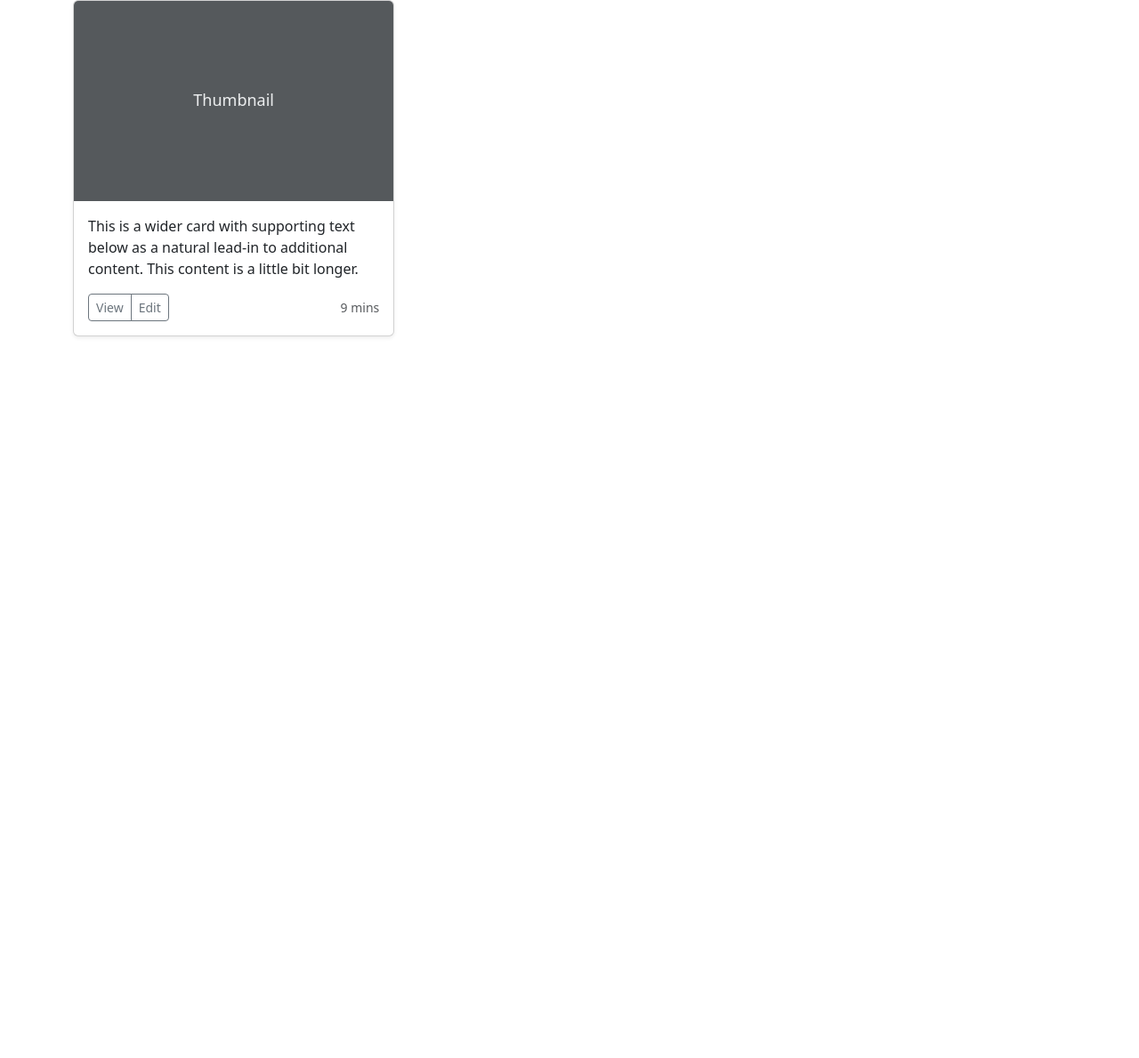
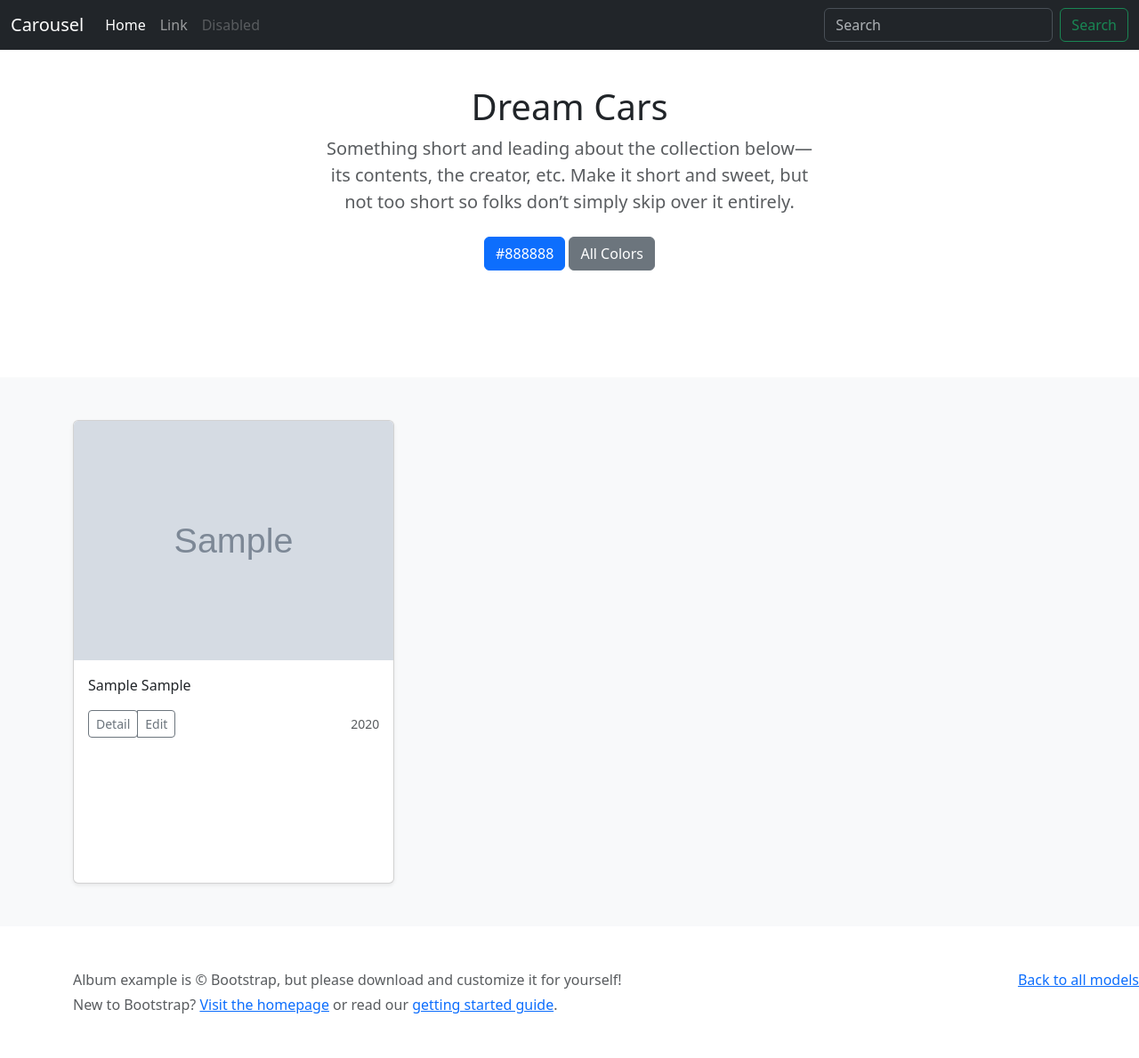
Before and after one commit to ByteAboveTheSky/python_djungo, a Django app: page / in a window 1280 px wide. Shown: the whole page at 89% size. Before the commit the page ends 379 px from the top, so only its background shows below. Run offline with Django 5.2, Linux system fonts and the light colour scheme; tables that the repository leaves empty hold one stand-in row (values such as "Sample post"); grey boxes marked "Sample" are stand-in pictures; some libraries are stand-ins or nearby versions.

Commit message:
finished fancy car with templates

```diff
--- /dev/null
+++ b/fancy_cars/dream_cars/garage/templates/garage/_footer.html
@@ -0,0 +1,8 @@
+<footer class="text-body-secondary py-5">
+    <p class="float-end"><a href="{% url 'list-view' %}">Back to all models</a></p>
+    <div class="container">
+        <p class="mb-1">Album example is &copy; Bootstrap, but please download and customize it for yourself!</p>
+        <p class="mb-0">New to Bootstrap? <a href="/">Visit the homepage</a> or read our <a
+                href="../getting-started/introduction">getting started guide</a>.</p>
+    </div>
+</footer>
--- /dev/null
+++ b/fancy_cars/dream_cars/garage/templates/garage/_menu.html
@@ -0,0 +1,17 @@
+<header data-bs-theme="dark">
+    <nav class="navbar navbar-expand-md navbar-dark fixed-top bg-dark">
+      <div class="container-fluid"> <a class="navbar-brand" href="#">Carousel</a> <button class="navbar-toggler"
+          type="button" data-bs-toggle="collapse" data-bs-target="#navbarCollapse" aria-controls="navbarCollapse"
+          aria-expanded="false" aria-label="Toggle navigation"> <span class="navbar-toggler-icon"></span> </button>
+        <div class="collapse navbar-collapse" id="navbarCollapse">
+          <ul class="navbar-nav me-auto mb-2 mb-md-0">
+            <li class="nav-item"> <a class="nav-link active" aria-current="page" href="#">Home</a> </li>
+            <li class="nav-item"> <a class="nav-link" href="#">Link</a> </li>
+            <li class="nav-item"> <a class="nav-link disabled" aria-disabled="true">Disabled</a> </li>
+          </ul>
+          <form class="d-flex" role="search"> <input class="form-control me-2" type="search" placeholder="Search"
+              aria-label="Search"> <button class="btn btn-outline-success" type="submit">Search</button> </form>
+        </div>
+      </div>
+    </nav>
+  </header>
--- a/fancy_cars/dream_cars/garage/templates/garage/car_list.html
+++ b/fancy_cars/dream_cars/garage/templates/garage/car_list.html
@@ -1,34 +1,94 @@
 {% load static %}
-<html>
+<!DOCTYPE html>
+<html lang="en" data-bs-theme="auto">
+
 <head>
     <meta charset="utf-8">
     <meta name="viewport" content="width=device-width, initial-scale=1">
     <meta name="description" content="">
-        <meta name="author" content="Mark Otto, Jacob Thornton, and Bootstrap contributors">
+    <meta name="author" content="Built by me">
     <meta name="generator" content="Astro v5.7.10">
-        <title>My Restaurant App</title>
+    <title>Fancy Cars Project</title>
     <link rel="canonical" href="https://getbootstrap.com/docs/5.3/examples/album/">
     <script src="{% static 'garage/assets/js/color-modes.js' %}"></script>
-        <link href="{% static 'garage/assets/dist/css/bootstrap.min.css' %}" rel="stylesheet" integrity="sha384-4Q6Gf2aSP4eDXB8Miphtr37CMZZQ5oXLH2yaXMJ2w8e2ZtHTl7GptT4jmndRuHDT">
-        <link rel="apple-touch-icon" href="/docs/5.3/assets/img/favicons/apple-touch-icon.png" sizes="180x180"><link rel="icon" href="/docs/5.3/assets/img/favicons/favicon-32x32.png" sizes="32x32" type="image/png">
-        <link rel="icon" href="/docs/5.3/assets/img/favicons/favicon-16x16.png" sizes="16x16" type="image/png">
-        <link rel="manifest" href="/docs/5.3/assets/img/favicons/manifest.json">
-        <link rel="mask-icon" href="/docs/5.3/assets/img/favicons/safari-pinned-tab.svg" color="#712cf9">
-        <link rel="icon" href="/docs/5.3/assets/img/favicons/favicon.ico">
-        <meta name="theme-color" content="#712cf9"><style>.bd-placeholder-img{font-size:1.125rem;text-anchor:middle;-webkit-user-select:none;-moz-user-select:none;user-select:none}@media (min-width: 768px){.bd-placeholder-img-lg{font-size:3.5rem}}.b-example-divider{width:100%;height:3rem;background-color:#0000001a;border:solid rgba(0,0,0,.15);border-width:1px 0;box-shadow:inset 0 .5em 1.5em #0000001a,inset 0 .125em .5em #00000026}.b-example-vr{flex-shrink:0;width:1.5rem;height:100vh}.bi{vertical-align:-.125em;fill:currentColor}.nav-scroller{position:relative;z-index:2;height:2.75rem;overflow-y:hidden}.nav-scroller .nav{display:flex;flex-wrap:nowrap;padding-bottom:1rem;margin-top:-1px;overflow-x:auto;text-align:center;white-space:nowrap;-webkit-overflow-scrolling:touch}.btn-bd-primary{--bd-violet-bg: #712cf9;--bd-violet-rgb: 112.520718, 44.062154, 249.437846;--bs-btn-font-weight: 600;--bs-btn-color: var(--bs-white);--bs-btn-bg: var(--bd-violet-bg);--bs-btn-border-color: var(--bd-violet-bg);--bs-btn-hover-color: var(--bs-white);--bs-btn-hover-bg: #6528e0;--bs-btn-hover-border-color: #6528e0;--bs-btn-focus-shadow-rgb: var(--bd-violet-rgb);--bs-btn-active-color: var(--bs-btn-hover-color);--bs-btn-active-bg: #5a23c8;--bs-btn-active-border-color: #5a23c8}.bd-mode-toggle{z-index:1500}.bd-mode-toggle .bi{width:1em;height:1em}.bd-mode-toggle .dropdown-menu .active .bi{display:block!important}
+    <link href="{% static 'garage/assets/dist/css/bootstrap.min.css' %}" rel="stylesheet">
     </style>
 </head>
+
+<body> <svg xmlns="http://www.w3.org/2000/svg" class="d-none">
+    <symbol id="check2" viewBox="0 0 16 16">
+        <path
+            d="M13.854 3.646a.5.5 0 0 1 0 .708l-7 7a.5.5 0 0 1-.708 0l-3.5-3.5a.5.5 0 1 1 .708-.708L6.5 10.293l6.646-6.647a.5.5 0 0 1 .708 0z">
+        </path>
+    </symbol>
+    <symbol id="circle-half" viewBox="0 0 16 16">
+        <path d="M8 15A7 7 0 1 0 8 1v14zm0 1A8 8 0 1 1 8 0a8 8 0 0 1 0 16z"></path>
+    </symbol>
+    <symbol id="moon-stars-fill" viewBox="0 0 16 16">
+        <path
+            d="M6 .278a.768.768 0 0 1 .08.858 7.208 7.208 0 0 0-.878 3.46c0 4.021 3.278 7.277 7.318 7.277.527 0 1.04-.055 1.533-.16a.787.787 0 0 1 .81.316.733.733 0 0 1-.031.893A8.349 8.349 0 0 1 8.344 16C3.734 16 0 12.286 0 7.71 0 4.266 2.114 1.312 5.124.06A.752.752 0 0 1 6 .278z">
+        </path>
+        <path
+            d="M10.794 3.148a.217.217 0 0 1 .412 0l.387 1.162c.173.518.579.924 1.097 1.097l1.162.387a.217.217 0 0 1 0 .412l-1.162.387a1.734 1.734 0 0 0-1.097 1.097l-.387 1.162a.217.217 0 0 1-.412 0l-.387-1.162A1.734 1.734 0 0 0 9.31 6.593l-1.162-.387a.217.217 0 0 1 0-.412l1.162-.387a1.734 1.734 0 0 0 1.097-1.097l.387-1.162zM13.863.099a.145.145 0 0 1 .274 0l.258.774c.115.346.386.617.732.732l.774.258a.145.145 0 0 1 0 .274l-.774.258a1.156 1.156 0 0 0-.732.732l-.258.774a.145.145 0 0 1-.274 0l-.258-.774a1.156 1.156 0 0 0-.732-.732l-.774-.258a.145.145 0 0 1 0-.274l.774-.258c.346-.115.617-.386.732-.732L13.863.1z">
+        </path>
+    </symbol>
+    <symbol id="sun-fill" viewBox="0 0 16 16">
+        <path
+            d="M8 12a4 4 0 1 0 0-8 4 4 0 0 0 0 8zM8 0a.5.5 0 0 1 .5.5v2a.5.5 0 0 1-1 0v-2A.5.5 0 0 1 8 0zm0 13a.5.5 0 0 1 .5.5v2a.5.5 0 0 1-1 0v-2A.5.5 0 0 1 8 13zm8-5a.5.5 0 0 1-.5.5h-2a.5.5 0 0 1 0-1h2a.5.5 0 0 1 .5.5zM3 8a.5.5 0 0 1-.5.5h-2a.5.5 0 0 1 0-1h2A.5.5 0 0 1 3 8zm10.657-5.657a.5.5 0 0 1 0 .707l-1.414 1.415a.5.5 0 1 1-.707-.708l1.414-1.414a.5.5 0 0 1 .707 0zm-9.193 9.193a.5.5 0 0 1 0 .707L3.05 13.657a.5.5 0 0 1-.707-.707l1.414-1.414a.5.5 0 0 1 .707 0zm9.193 2.121a.5.5 0 0 1-.707 0l-1.414-1.414a.5.5 0 0 1 .707-.707l1.414 1.414a.5.5 0 0 1 0 .707zM4.464 4.465a.5.5 0 0 1-.707 0L2.343 3.05a.5.5 0 1 1 .707-.707l1.414 1.414a.5.5 0 0 1 0 .708z">
+        </path>
+    </symbol>
+</svg>
+
+{% include 'garage/_menu.html' %}
+<main>
+    <section class="py-5 text-center container">
+        <div class="row py-lg-5">
+            <div class="col-lg-6 col-md-8 mx-auto">
+                <h1 class="fw-light">Dream Cars</h1>
+                <p class="lead text-body-secondary">Something short and leading about the collection below—its
+                    contents, the creator, etc. Make it short and sweet, but not too short so folks don’t simply
+                    skip over it entirely.</p>
+                <p>
+                    {% for c in all_colors %}
+                    {% if c %}
+                    <a href="{% url 'filter-color-view' color=c %}" class="btn btn-primary my-2">{{ c }}</a>
+                    {% endif %}
+                    {% endfor %}
+                    <a href="{% url 'list-view' %}" class="btn btn-secondary my-2">All Colors</a>
+                </p>
+            </div>
+        </div>
+    </section>
+    <div class="album py-5 bg-body-tertiary">
         <div class="container">
             <div class="row row-cols-1 row-cols-sm-2 row-cols-md-3 g-3">
-            {% for i in object_list %}
+
+                {% for i in cars %}
                 <div class="col">
                     <div class="card shadow-sm">
-                    <svg aria-label="Placeholder: Thumbnail" class="bd-placeholder-img card-img-top" height="225" preserveAspectRatio="xMidYMid slice" role="img" width="100%" xmlns="http://www.w3.org/2000/svg"><title>Placeholder</title><rect width="100%" height="100%" fill="#55595c"></rect>
-                        <text x="50%" y="50%" fill="#eceeef" dy=".3em">Thumbnail</text></svg> <div class="card-body"> <p class="card-text">This is a wider card with supporting text below as a natural lead-in to additional content. This content is a little bit longer.</p>
-                        <div class="d-flex justify-content-between align-items-center"> <div class="btn-group"> <button type="button" class="btn btn-sm btn-outline-secondary">View</button> <button type="button" class="btn btn-sm btn-outline-secondary">Edit</button> </div> <small class="text-body-secondary">9 mins</small> </div> </div> </div> </div>
+                        {% if i.image %}
+                          <img src="{{ i.image.url }}" class="bd-placeholder-img card-img-top"  width="auto" >
+                        {% else %}
+                        <div style="width: auto"  >nothing in </div>
+                        {% endif %}
+                        <div class="card-body" style="height: 250px">
+                            <p class="card-text">{{i.make}} {{i.model}}</p>
+                            <div class="d-flex justify-content-between align-items-center">
+                                <div class="btn-group">
+                                    <a href="{{i.get_absolute_url}}">
+                                        <button type="button"
+                                            class="btn btn-sm btn-outline-secondary">Detail</button>
+                                    </a>
+                                    <button type="button" class="btn btn-sm btn-outline-secondary">Edit</button>
+                                </div> <small class="text-body-secondary">{{i.year}}</small>
+                            </div>
+                        </div>
+                    </div>
+                </div>
                 {% endfor %}
             </div>
         </div>
-    <script src="{% static 'garage/assets/dist/js/bootstrap.bundle.min.js' %}" integrity="sha384-j1CDi7MgGQ12Z7Qab0qlWQ/Qqz24Gc6BM0thvEMVjHnfYGF0rmFCozFSxQBxwHKO" class="astro-vvvwv3sm">
-    </script>
-</html>
+    </div>
+</main>
+{% include 'garage/_footer.html' %}
+<script src="{% static 'garage/assets/dist/js/bootstrap.bundle.min.js' %}"></script>
--- a/fancy_cars/dream_cars/garage/views.py
+++ b/fancy_cars/dream_cars/garage/views.py
@@ -11,6 +11,7 @@ class CarListView(ListView):
         context = super(CarListView, self).get_context_data(**kwargs)
         colors = set([i.color for i in self.object_list])
         context["all_colors"] = list(colors)
+        context["cars"] = self.object_list
         return context
 
 class CarDetailView(DetailView):
@@ -31,18 +32,14 @@ class CarDeleteView(DeleteView):
 
 class ByColorView(ListView):
     model = Car
-    template_name = 'old_car_list.html'
+    template_name = 'car_list.html'
 
     def get_context_data(self, **kwargs):
         context = super(ByColorView, self).get_context_data(**kwargs)
-        # print("______________ context:",context)
-        # print("______________ context_car:",context['object_list'])
-
-        filtered_cars = Car.objects.filter(color = self.kwargs["color"])
-        context["filtered_cars"] = filtered_cars
-        context["color"] = self.kwargs["color"]
-        context["filter_type"] = "color"
-        print(filtered_cars)
+        filtered = Car.objects.filter(color=self.kwargs["color"])
+        colors = set([i.color for i in Car.objects.all()])
+        context["cars"] = filtered
+        context["all_colors"] = list(colors)
         return context
 
 class ByMakeView(ListView):
--- a/yelp_project/betteryeld/businesses/models.py
+++ b/yelp_project/betteryeld/businesses/models.py
@@ -12,6 +12,7 @@ class Restaurant(models.Model):
     state = models.CharField(max_length=10, blank=True)
     zip_code = models.CharField(max_length=10, blank=True)
     phone = models.CharField(max_length=20, blank=True)
+    site_url = models.URLField(blank=True)
 
     def __str__(self):
         return f"{self.place_name},{self.city}"
```
Also changed, not shown: fancy_cars/dream_cars/garage/templates/garage/car_detail.html (+90 -13 lines), yelp_project/betteryeld/businesses/management/commands/load_yelp_data.py (+4 -4 lines), README.md, yelp_project/betteryeld/businesses/migrations/0002_restaurant_site_url_alter_restaurant_rating.py (added), 2 other files. Lines whose indentation alone changed are shown as unchanged.
